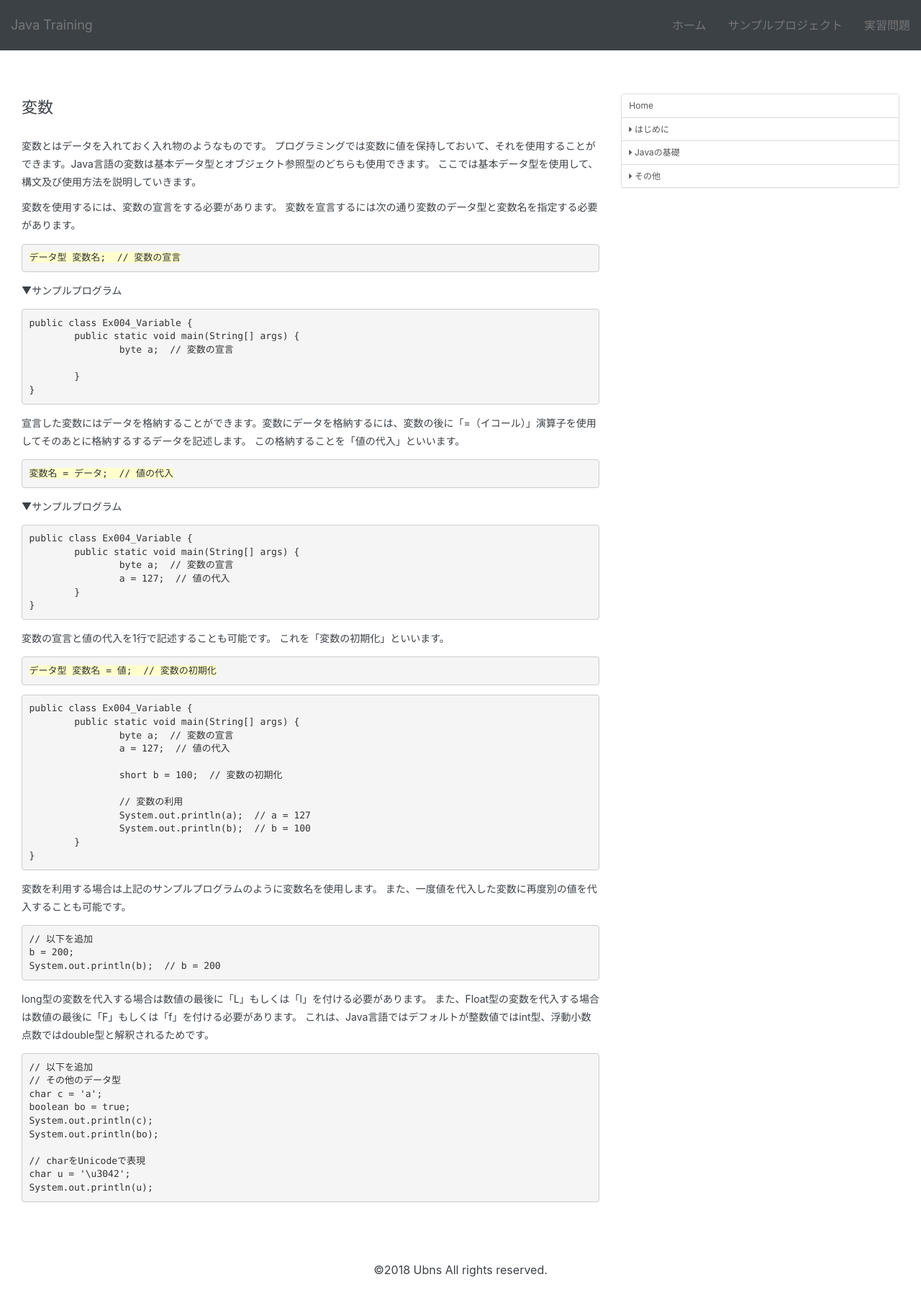
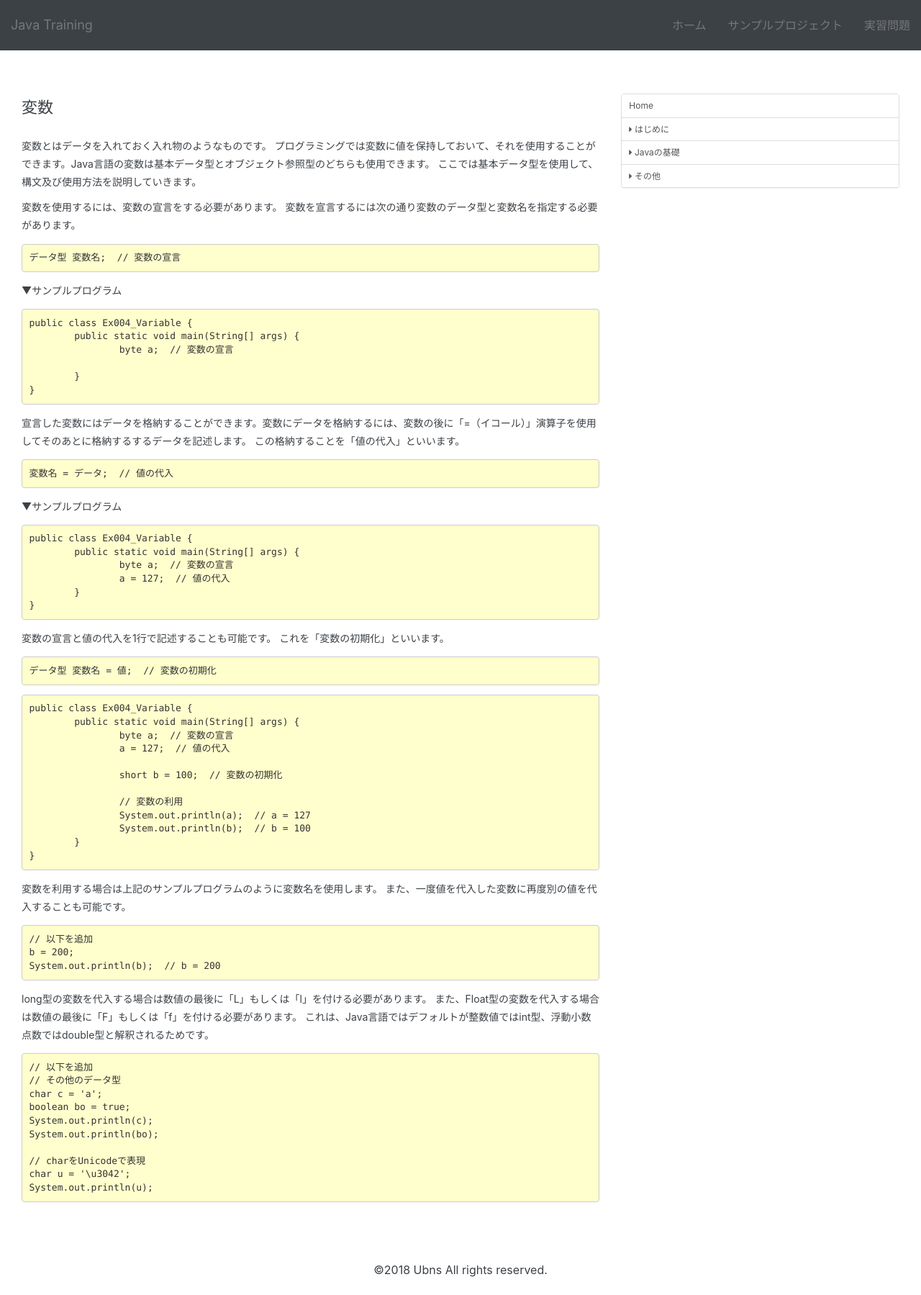
Before and after one commit to modulesjp/JavaTraining, a Jekyll site: the page built from docs/fundamentals/2.0.4.variable.md, in a window 1280 px wide. Shown: the whole page at 72% size. Built offline with Jekyll 4.4.1, drawn with Linux system fonts in a browser that asks for light colours; nearby versions of some CDN libraries; our own code applies the rules of GitHub Pages for plain Markdown files.

Commit message:
2018.04.02

```diff
--- a/docs/css/style.css
+++ b/docs/css/style.css
@@ -93,6 +93,7 @@
 
 pre {
 	margin: 1em 0;
+	background: #ffffcd;
 }
 
 pre code {
@@ -118,9 +119,6 @@
 	color: #6db33f;
 }
 
-.language-syntax {
-	background: #ffffcd;
-}
 
 /*
  *#######################
```
